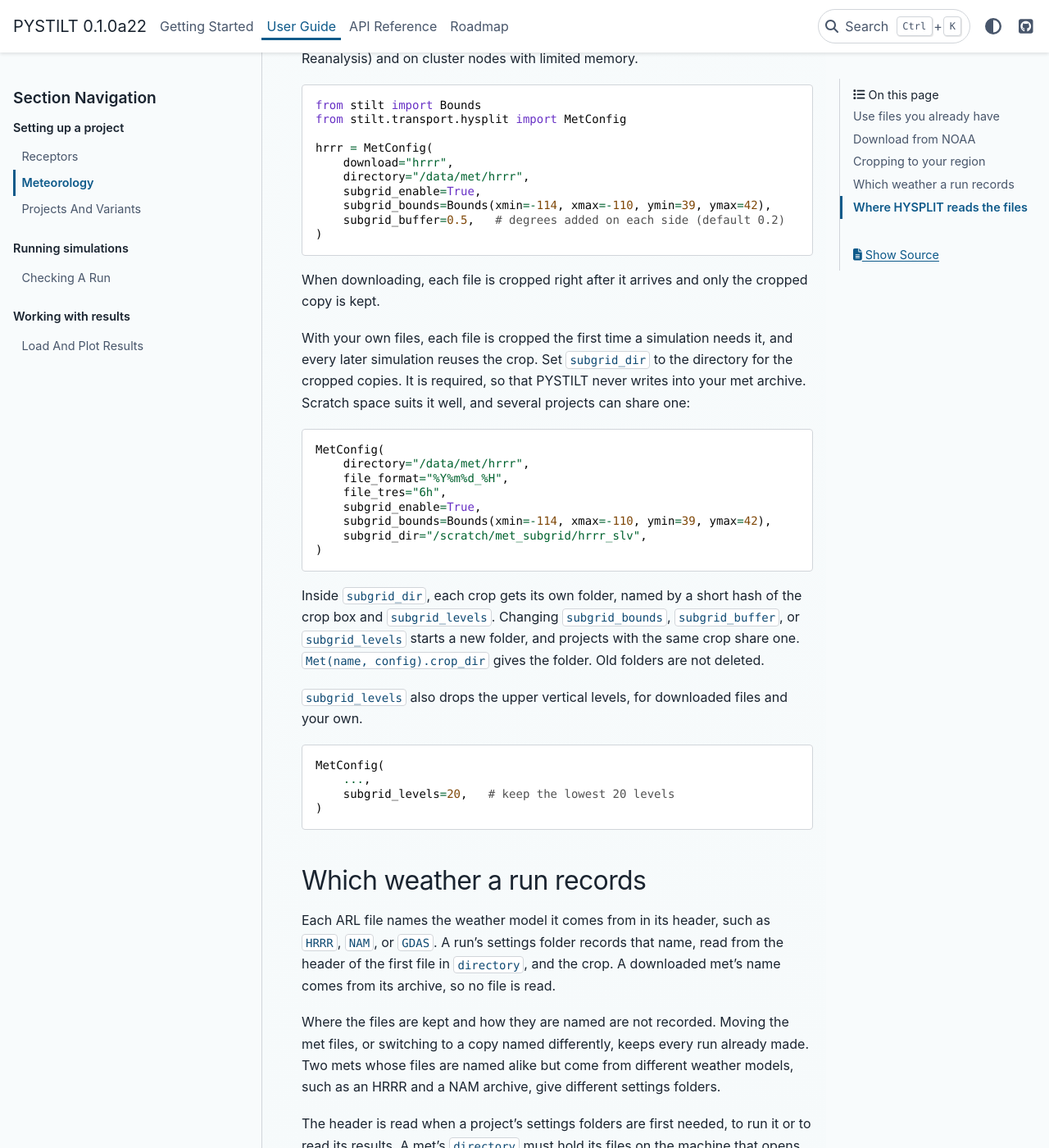
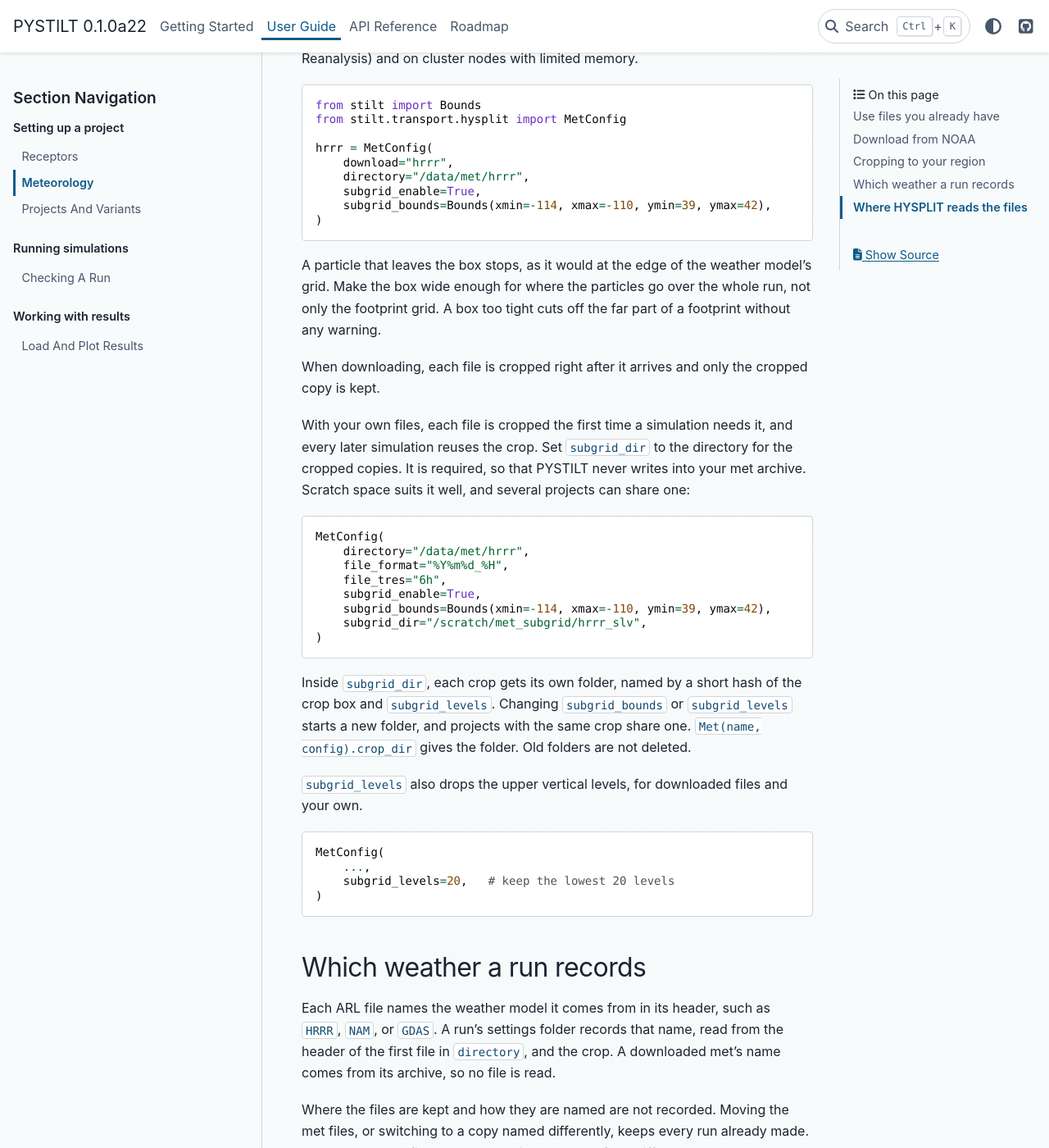
Before and after one commit to fbirds5230/runtraj, a Sphinx documentation site: the page built from docs/guides/meteorology.rst, in a window 1280 px wide and 1400 px high, scrolled down 3697 px. Shown: the whole window at 82% size. Built offline with Sphinx 7.4.7 and the PyData theme 0.15.4, drawn with Linux system fonts in a browser that asks for light colours; pages that are not in the unit, such as notebooks, are missing from menus.

Commit message:
feat(meteorology)!: the crop is subgrid_bounds; subgrid_buffer goes
The buffer widened subgrid_bounds by 0.2 degrees on every side unless set,
so the box HYSPLIT read was not the box written. It came from STILT-R's
met_subgrid_buffer, which is a fraction of the footprint grid's size, and
the migration guide mapped one onto the other. With the box given
directly the buffer adds nothing. A met that sets it is refused with how
to widen the bounds, and the guide says that a particle leaving the box
stops. The recorded crop was already the widened box, so no hash changes.

Refs jmineau/PYSTILT#171

```diff
--- a/docs/guides/meteorology.rst
+++ b/docs/guides/meteorology.rst
@@ -197,8 +197,12 @@ faster and use less memory. Cropping matters most for global products
        directory="/data/met/hrrr",
        subgrid_enable=True,
        subgrid_bounds=Bounds(xmin=-114, xmax=-110, ymin=39, ymax=42),
-       subgrid_buffer=0.5,   # degrees added on each side (default 0.2)
    )
+
+A particle that leaves the box stops, as it would at the edge of the
+weather model's grid. Make the box wide enough for where the particles go
+over the whole run, not only the footprint grid. A box too tight cuts off
+the far part of a footprint without any warning.
 
 When downloading, each file is cropped right after it arrives and only the
 cropped copy is kept.
@@ -221,9 +225,9 @@ projects can share one:
    )
 
 Inside ``subgrid_dir``, each crop gets its own folder, named by a short
-hash of the crop box and ``subgrid_levels``. Changing ``subgrid_bounds``,
-``subgrid_buffer``, or ``subgrid_levels`` starts a new folder, and projects
-with the same crop share one. ``Met(name, config).crop_dir`` gives
+hash of the crop box and ``subgrid_levels``. Changing ``subgrid_bounds``
+or ``subgrid_levels`` starts a new folder, and projects with the same crop
+share one. ``Met(name, config).crop_dir`` gives
 the folder. Old folders are not deleted.
 
 ``subgrid_levels`` also drops the upper vertical levels, for downloaded
```
Also changed, not shown: AGENTS.md (+1 -1 lines), 2 other files.
